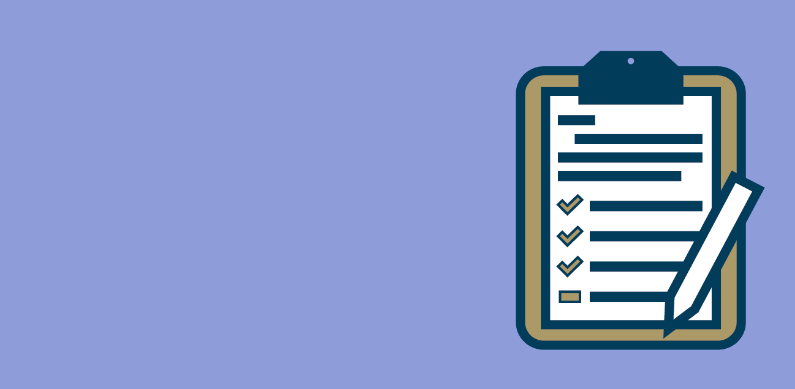
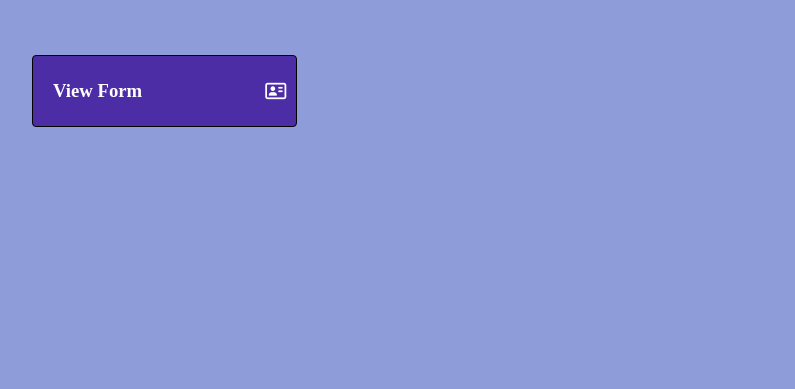
Before and after one commit to AnanduMadhu01/Login_Registration_and_inputform, a PHP site: page /home.php in a window 1280 px wide. Shown: the part 100-489 px from the top of the page, without its empty margins (0-795 px from the left). Run offline with PHP 8.4, Linux system fonts and the light colour scheme; a user stored in the database is signed in.

Commit message:
changed view form card

```diff
--- a/css/home.css
+++ b/css/home.css
@@ -21,7 +21,7 @@ h2{
 .wrapper{
     background-color: #b5beeb;
     width: 400px;
-    border: 1px solid black;
+    border: 1px solid #000;
     padding: 20px;
     margin: auto;
     border-radius: 8px;
@@ -90,12 +90,30 @@ span a:hover{
 .btn_newprofile button:hover{
     background-image:linear-gradient(lightblue,blue)
 }
+.container-card{
+    width:95%;
+    margin:auto;
+    padding:5px;
+}
 .card{
-    width: 250px;
-    margin: auto;
+    border:1px solid black;
+    width:20%;
+    float:left;
+    padding:10px;
+    background-color:#4d2da5;
+    border-radius:4px;
+    line-height:50px;
+    color: #fff;
 }
-.card img{
-    width: 250px;
-    height: 300px;
-    cursor: pointer;
+.card:hover{
+    background-color:rgb(73, 69, 112);
+    padding:11px;
 }
+.card h3{
+    margin-left:10px;
+}
+.card i{
+    float: right;
+    line-height:50px;
+    color: #fff;
+}
--- a/home.php
+++ b/home.php
@@ -14,8 +14,12 @@
     <meta charset="UTF-8">
     <meta name="viewport" content="width=device-width, initial-scale=1.0">
   <script src="https://unpkg.com/sweetalert/dist/sweetalert.min.js"></script>
+  <link rel="stylesheet" href="https://cdnjs.cloudflare.com/ajax/libs/font-awesome/6.4.2/css/all.min.css" integrity="sha512-z3gLpd7yknf1YoNbCzqRKc4qyor8gaKU1qmn+CShxbuBusANI9QpRohGBreCFkKxLhei6S9CQXFEbbKuqLg0DA==" crossorigin="anonymous" referrerpolicy="no-referrer" />
     <title>home</title>
     <link rel="stylesheet" href="css/home.css">
+    <style>
+
+    </style>
 </head>
 <body>
     <?php
@@ -79,10 +83,17 @@
                 <button type="button" class="btncancel" onclick="closeModal();">Cancel</button>
             </form>
         </div>
-        <div class="card" id="formcard">
-            <a href="form.php"><img src="images/formicon.png" alt=""></a>
+        <div class="container-card" onclick="goToForm()" id="formcard">
+            <div class="card">
+                <h3>View Form <i class="fa-regular fa-address-card"></i></h3>
+            </div>
         </div>
     </div>
     <script src="js/script.js"></script>
+    <script>
+        function goToForm(){
+            window.location.href = "form.php";
+        }
+    </script>
 </body>
 </html>
--- a/js/script.js
+++ b/js/script.js
@@ -5,8 +5,8 @@ modal.style.display = 'block';
 formmodal.style.display = 'none';
 }
 function closeModal() {
-modal.style.display = 'none';
-formmodal.style.display = 'block';
+    modal.style.display = 'none';
+    formmodal.style.display = 'block';
 }
 function validate(){
     const form = document.getElementById("form");
```
Also changed, not shown: registration.php (+14 -1 lines).
